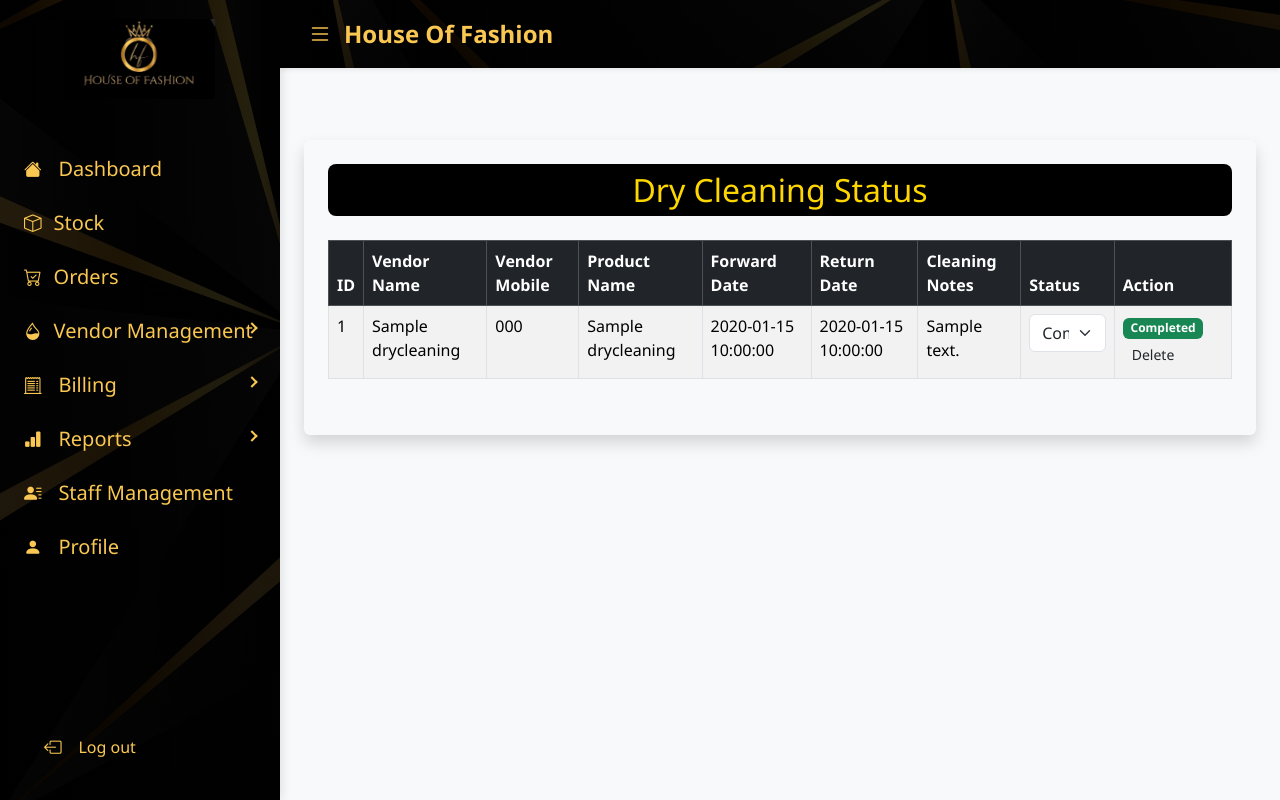
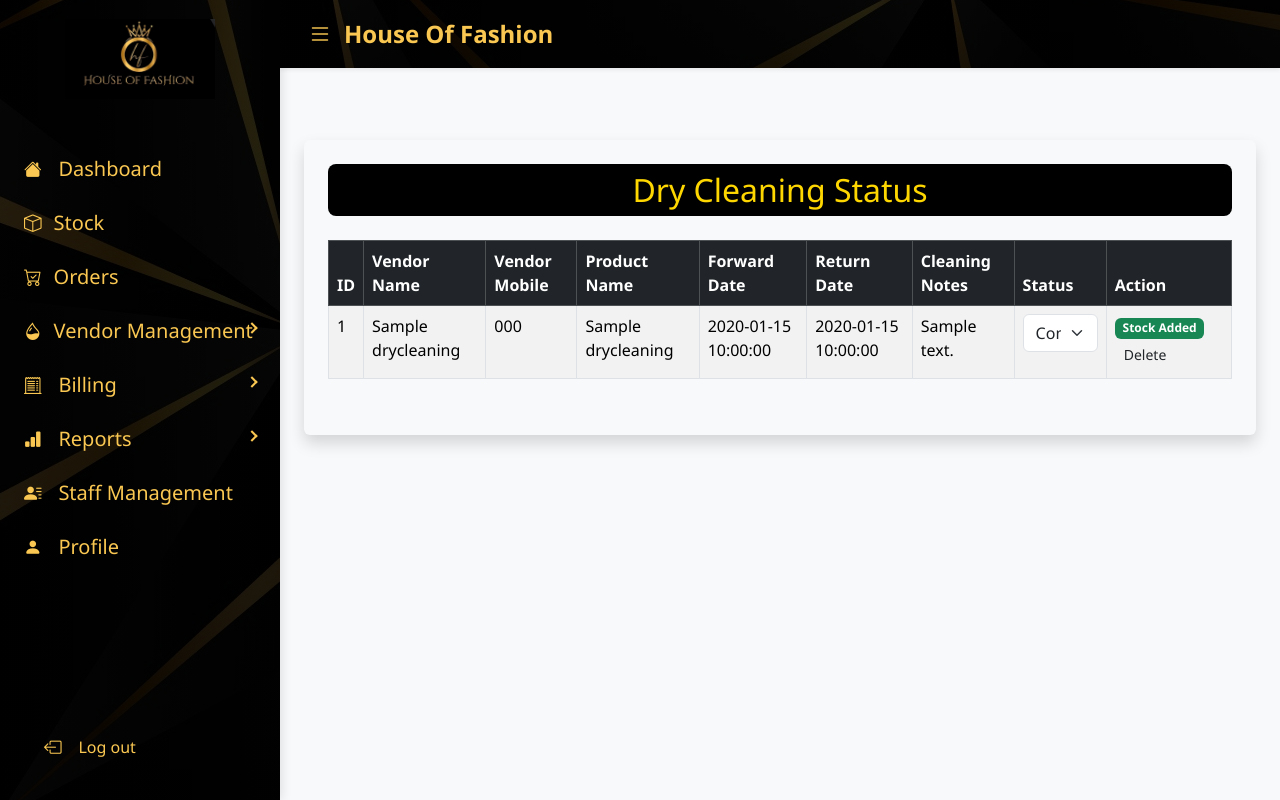
Before and after one commit to Deshmukhsne/House_of_FASHION, a CodeIgniter app: page /House_Of_Fashion/index.php/admincontroller/DryCleaning_Status in a window 1280 px wide. Run offline with CodeIgniter, Linux system fonts and the light colour scheme; tables that the repository leaves empty or names only in its code hold one stand-in row (values such as "Sample post"); some libraries are stand-ins or nearby versions.

Commit message:
complete

```diff
--- a/application/models/DryCleaning_model.php
+++ b/application/models/DryCleaning_model.php
@@ -37,10 +37,6 @@ class DryCleaning_model extends CI_Model
         $query = $this->db->get();
         return $query->row_array();
     }
-    public function get_by_id($id)
-    {
-        return $this->db->where('id', $id)->get('drycleaning')->row_array();
-    }
 
     // Get all dry cleaning records
     public function get_all_drycleaning()
--- a/application/views/Admin/DryCleaning_Status.php
+++ b/application/views/Admin/DryCleaning_Status.php
@@ -180,25 +180,16 @@
                                         </td>
 
                                         <td class="action-buttons">
-                                            <?php if ($item->status === 'Returned'): ?>
-                                                <form method="post" action="<?= base_url('DrycleaningController/add_to_stock') ?>" style="display:inline;">
-                                                    <input type="hidden" name="id" value="<?= $item->id ?>">
-                                                    <button type="submit" class="btn btn-stock btn-sm">Add in Stock</button>
-                                                </form>
-                                            <?php elseif ($item->status === 'Completed'): ?>
-                                                <span class="badge bg-success">Completed</span>
+                                            <?php if ($item->status == 'Completed'): ?>
+                                                <span class="badge bg-success">Stock Added</span>
                                             <?php else: ?>
-                                                <button class="btn btn-stock btn-sm" disabled>Add in Stock</button>
+                                                <button class="btn btn-stock btn-sm" <?= $item->status !== 'Returned' ? 'disabled' : '' ?>>Add in Stock</button>
                                             <?php endif; ?>
-
-
                                             <form method="post" action="<?= base_url('drycleaning/delete_drycleaning') ?>" style="display:inline;">
                                                 <input type="hidden" name="id" value="<?= $item->id ?>">
                                                 <button type="submit" class="btn btn-delete btn-sm">Delete</button>
                                             </form>
                                         </td>
-
-
                                     </tr>
                                 <?php endforeach; ?>
                             </tbody>
@@ -266,21 +257,31 @@
                     confirmButtonText: 'Yes, Add'
                 }).then((result) => {
                     if (result.isConfirmed) {
-                        $.post("<?= base_url('AdminController/ProductInventory') ?>", {
-                            id: recordID
-                        }, function() {
+                        $.post("<?= base_url('DrycleaningController/add_to_stock') ?>", {
+                            id: recordID,
+                            product_name: productName
+                        }, function(response) {
+                            let res = JSON.parse(response);
+                            if (res.success) {
                                 Swal.fire({
                                     icon: 'success',
                                     title: 'Added to Stock',
-                                text: `${productName} added successfully!`
+                                    text: `${productName} added successfully! Stock updated.`
                                 }).then(() => {
                                     row.remove();
                                 });
+                            } else {
+                                Swal.fire({
+                                    icon: 'error',
+                                    title: 'Error',
+                                    text: res.message || 'Failed to add item to stock.'
+                                });
+                            }
                         }).fail(function() {
                             Swal.fire({
                                 icon: 'error',
                                 title: 'Error',
-                                text: 'Failed to add item to stock.'
+                                text: 'Server error occurred.'
                             });
                         });
                     }
@@ -361,12 +362,20 @@
                     let row = this.closest("tr");
                     let addStockBtn = row.querySelector(".btn-stock");
 
+                    // Enable button only if status is "Returned"
                     if (this.value === "Returned") {
                         addStockBtn.removeAttribute("disabled");
                     } else {
                         addStockBtn.setAttribute("disabled", "true");
                     }
                 });
+
+                // Initialize button state on page load
+                let row = dropdown.closest("tr");
+                let addStockBtn = row.querySelector(".btn-stock");
+                if (dropdown.value !== "Returned") {
+                    addStockBtn.setAttribute("disabled", "true");
+                }
             });
         });
     </script>
```
Also changed, not shown: application/controllers/DrycleaningController.php (+15 -13 lines). Lines whose indentation alone changed are shown as unchanged.
